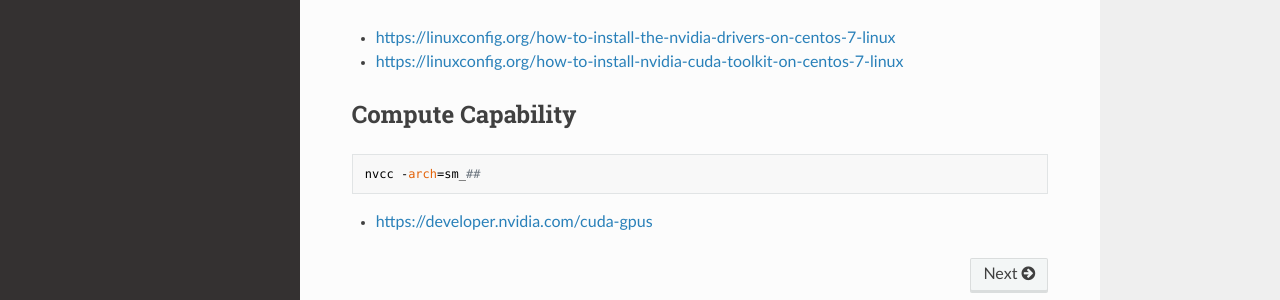
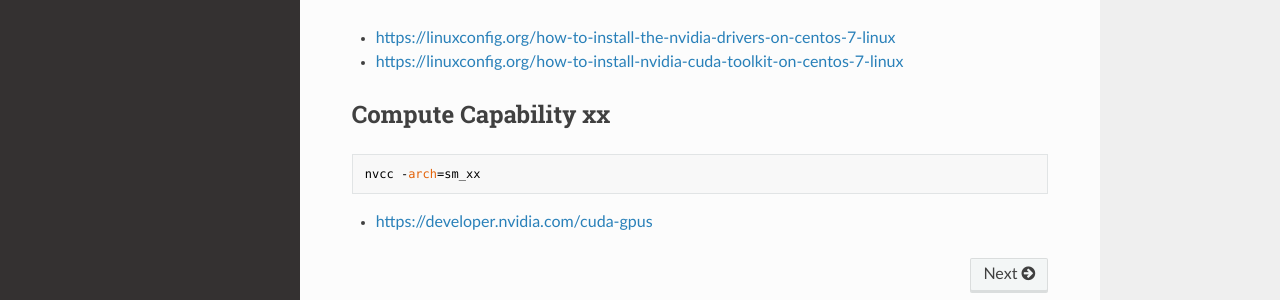
Before and after one commit to WonyoungCho/CUDA, an MkDocs documentation site: the page built from docs/index.md, in a window 1280 px wide and 1162 px high. Shown: the part 775-1075 px from the top of the window. Built offline with MkDocs 1.6.1, drawn with Linux system fonts in a browser that asks for light colours; nearby versions of some CDN libraries; old or Windows-style settings are respelled for this version of MkDocs.

````diff
--- a/docs/index.md
+++ b/docs/index.md
@@ -32,8 +32,8 @@ alias lg='sacct'
 - <https://linuxconfig.org/how-to-install-the-nvidia-drivers-on-centos-7-linux>
 - <https://linuxconfig.org/how-to-install-nvidia-cuda-toolkit-on-centos-7-linux>
 
-## Compute Capability ##
+## Compute Capability xx
 ```sh
-nvcc -arch=sm_##
+nvcc -arch=sm_xx
 ```
 - <https://developer.nvidia.com/cuda-gpus>
````
